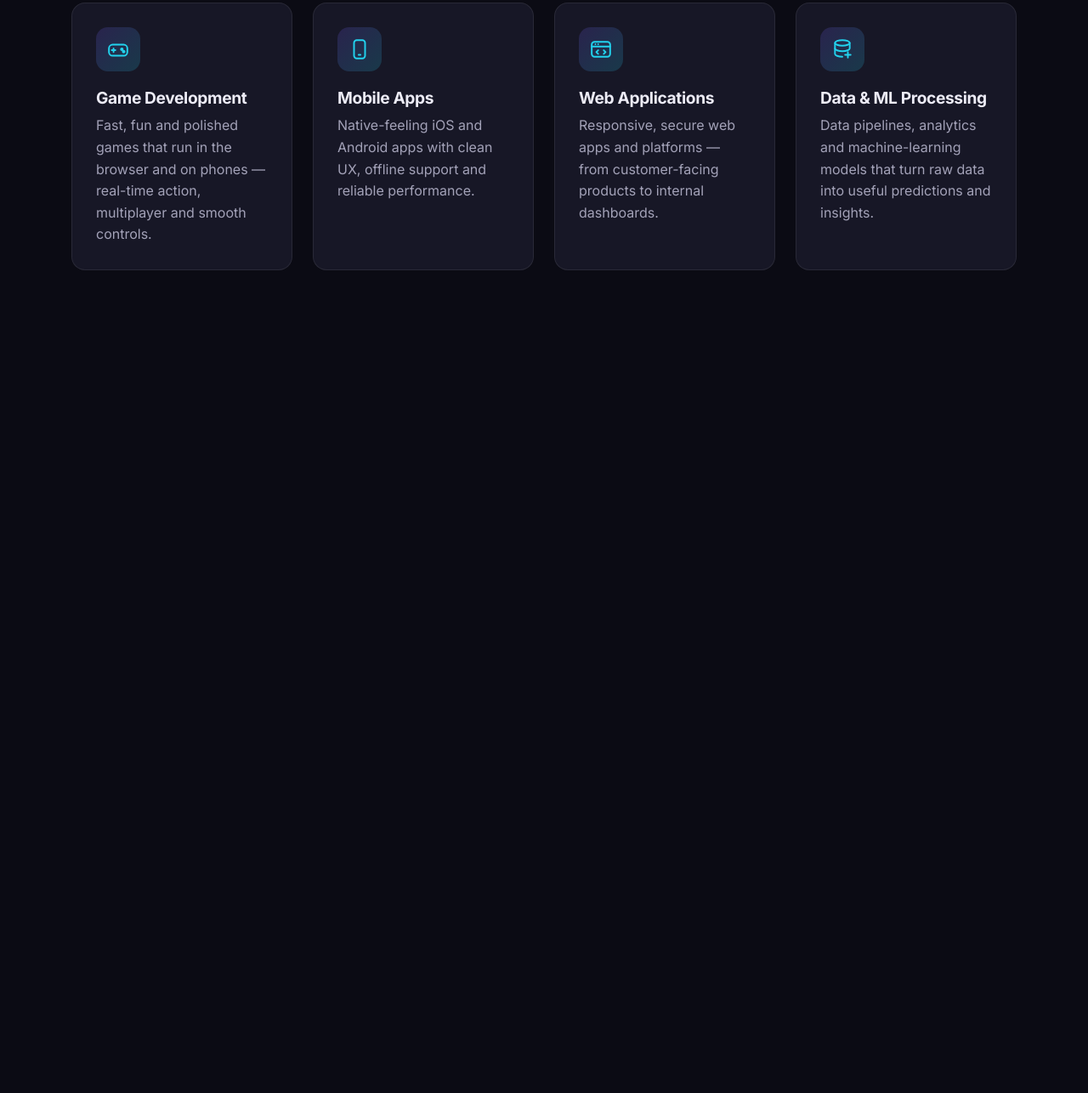
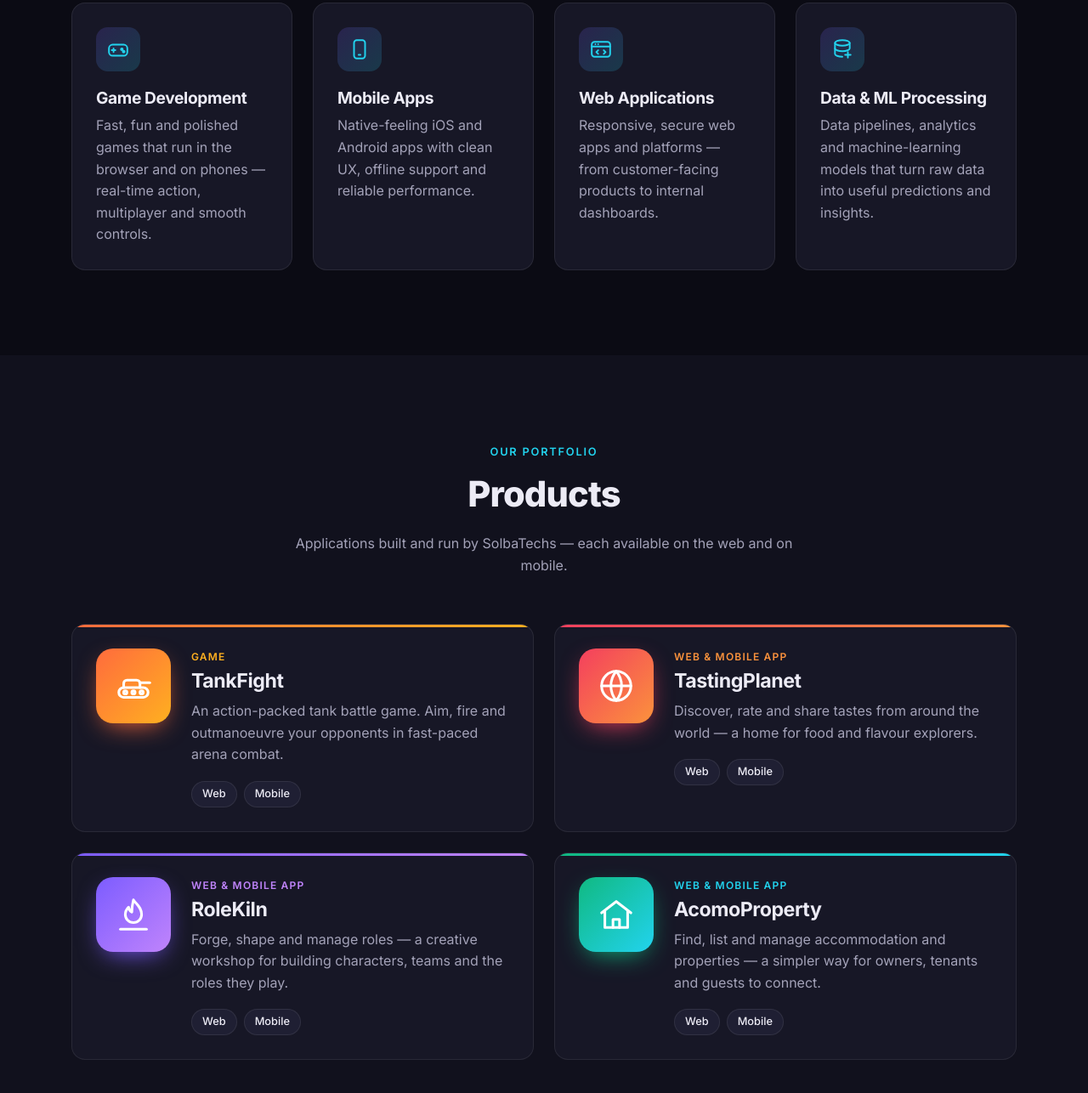
Before and after one commit to Babak-Solhjoo/SolbaTechs, a plain HTML site: page index.html in a window 1280 px wide. Shown: the part 1142-2428 px from the top of the page at 85% size. Before the commit the page ends 1560 px from the top, so only its background shows below. Drawn offline with Linux system fonts and the light colour scheme; a script that the page names is missing.

Commit message:
Add products section for TankFight, TastingPlanet, RoleKiln and AcomoProperty
Co-Authored-By: Claude Opus 5.5 <noreply@anthropic.com>

```diff
--- a/css/styles.css
+++ b/css/styles.css
@@ -214,3 +214,52 @@ p { margin: 0 0 1em; }
   color: var(--accent-2);
 }
 .icon svg { width: 26px; height: 26px; }
+
+/* ---------- Products ---------- */
+.product {
+  display: flex;
+  gap: 24px;
+  align-items: flex-start;
+  overflow: hidden;
+}
+.product::before {
+  content: "";
+  position: absolute;
+  inset: 0 0 auto;
+  height: 3px;
+  background: linear-gradient(90deg, var(--p1), var(--p2));
+}
+.product-banner {
+  flex: 0 0 auto;
+  display: grid;
+  place-items: center;
+  width: 88px;
+  height: 88px;
+  border-radius: 20px;
+  background: linear-gradient(135deg, var(--p1), var(--p2));
+  color: #fff;
+  box-shadow: 0 10px 30px -10px var(--p1);
+}
+.product-banner svg { width: 46px; height: 46px; }
+.product-body { flex: 1; min-width: 0; }
+.product-type {
+  display: block;
+  font-size: 0.75rem;
+  font-weight: 600;
+  letter-spacing: 0.1em;
+  text-transform: uppercase;
+  color: var(--p2);
+  margin-bottom: 6px;
+}
+.product h3 { font-size: 1.45rem; margin-bottom: 0.4em; }
+
+.tags { list-style: none; display: flex; flex-wrap: wrap; gap: 8px; margin: 18px 0 0; padding: 0; }
+.tags li {
+  padding: 4px 12px;
+  font-size: 0.8rem;
+  font-weight: 500;
+  border-radius: 999px;
+  background: var(--surface-2);
+  border: 1px solid var(--border);
+  color: var(--text);
+}
--- a/index.html
+++ b/index.html
@@ -94,6 +94,73 @@
         </div>
       </div>
     </section>
+
+    <section class="section section-alt" id="products">
+      <div class="container">
+        <header class="section-head">
+          <p class="eyebrow">Our portfolio</p>
+          <h2>Products</h2>
+          <p>Applications built and run by SolbaTechs — each available on the web and on mobile.</p>
+        </header>
+        <div class="grid grid-2">
+          <article class="card product reveal" style="--p1:#ff6b3d;--p2:#ffb020">
+            <div class="product-banner" aria-hidden="true">
+              <svg viewBox="0 0 24 24" fill="none" stroke="currentColor" stroke-width="1.6" stroke-linecap="round" stroke-linejoin="round"><rect x="3" y="13" width="18" height="6" rx="3"/><path d="M6 13v-2.5a2 2 0 0 1 2-2h6a2 2 0 0 1 2 2V13"/><path d="M16 10h6"/><circle cx="7" cy="16" r="1"/><circle cx="12" cy="16" r="1"/><circle cx="17" cy="16" r="1"/></svg>
+            </div>
+            <div class="product-body">
+              <span class="product-type">Game</span>
+              <h3>TankFight</h3>
+              <p>An action-packed tank battle game. Aim, fire and outmanoeuvre your opponents in fast-paced arena combat.</p>
+              <ul class="tags" aria-label="Platforms">
+                <li>Web</li><li>Mobile</li>
+              </ul>
+            </div>
+          </article>
+
+          <article class="card product reveal" style="--p1:#f43f5e;--p2:#fb923c">
+            <div class="product-banner" aria-hidden="true">
+              <svg viewBox="0 0 24 24" fill="none" stroke="currentColor" stroke-width="1.6" stroke-linecap="round" stroke-linejoin="round"><circle cx="12" cy="12" r="9"/><path d="M3 12h18M12 3a14 14 0 0 1 0 18M12 3a14 14 0 0 0 0 18"/></svg>
+            </div>
+            <div class="product-body">
+              <span class="product-type">Web &amp; Mobile App</span>
+              <h3>TastingPlanet</h3>
+              <p>Discover, rate and share tastes from around the world — a home for food and flavour explorers.</p>
+              <ul class="tags" aria-label="Platforms">
+                <li>Web</li><li>Mobile</li>
+              </ul>
+            </div>
+          </article>
+
+          <article class="card product reveal" style="--p1:#7c5cff;--p2:#c084fc">
+            <div class="product-banner" aria-hidden="true">
+              <svg viewBox="0 0 24 24" fill="none" stroke="currentColor" stroke-width="1.6" stroke-linecap="round" stroke-linejoin="round"><path d="M12 3c2 3 5 4.5 5 9a5 5 0 0 1-10 0c0-2 1-3.5 2-4.5.3 1.5 1 2.5 2 3 0-3 .5-5.5 1-7.5Z"/><path d="M4 21h16"/></svg>
+            </div>
+            <div class="product-body">
+              <span class="product-type">Web &amp; Mobile App</span>
+              <h3>RoleKiln</h3>
+              <p>Forge, shape and manage roles — a creative workshop for building characters, teams and the roles they play.</p>
+              <ul class="tags" aria-label="Platforms">
+                <li>Web</li><li>Mobile</li>
+              </ul>
+            </div>
+          </article>
+
+          <article class="card product reveal" style="--p1:#10b981;--p2:#22d3ee">
+            <div class="product-banner" aria-hidden="true">
+              <svg viewBox="0 0 24 24" fill="none" stroke="currentColor" stroke-width="1.6" stroke-linecap="round" stroke-linejoin="round"><path d="M3 11 12 4l9 7"/><path d="M5 10v10h14V10"/><path d="M10 20v-5h4v5"/></svg>
+            </div>
+            <div class="product-body">
+              <span class="product-type">Web &amp; Mobile App</span>
+              <h3>AcomoProperty</h3>
+              <p>Find, list and manage accommodation and properties — a simpler way for owners, tenants and guests to connect.</p>
+              <ul class="tags" aria-label="Platforms">
+                <li>Web</li><li>Mobile</li>
+              </ul>
+            </div>
+          </article>
+        </div>
+      </div>
+    </section>
   </main>
 
   <script src="js/main.js" defer></script>
```
